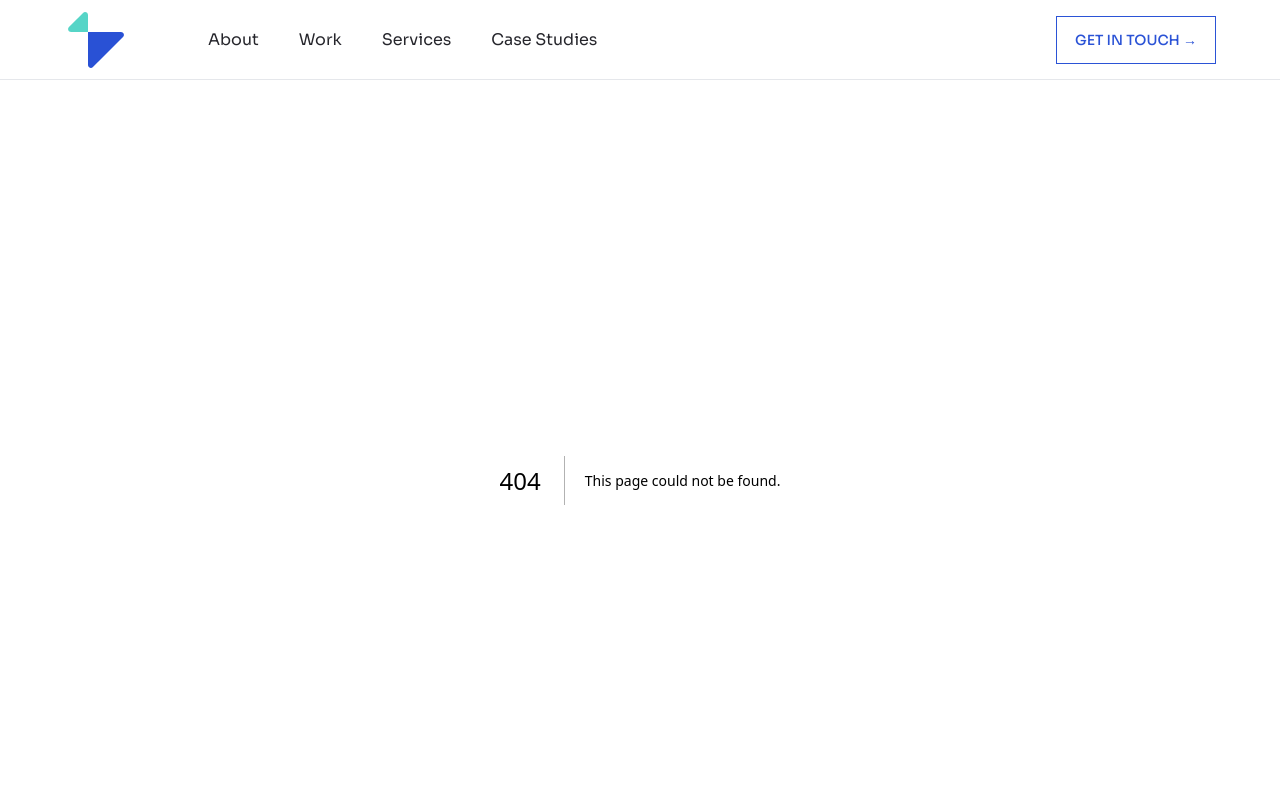
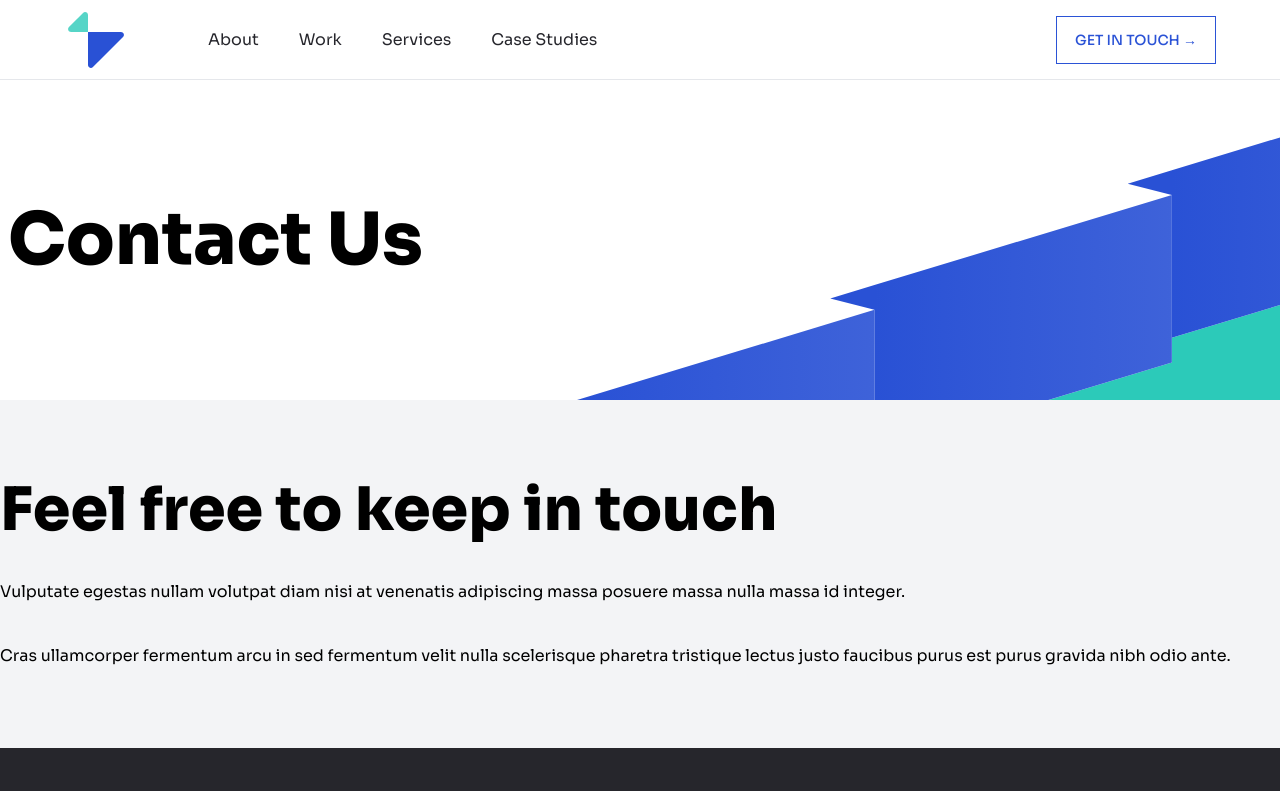
Before and after one commit to Prajjwal22/global-mobile-ads-web, a Next.js app: page /contact in a window 1280 px wide. Before the commit this address had no page. Shown: the top 791 px of the page. Built offline with nearby package versions, Linux system fonts and the light colour scheme.

Commit message:
contact scaffold

```diff
--- /dev/null
+++ b/app/contact/page.tsx
@@ -0,0 +1,33 @@
+import PageHeader from "@/components/PageHeader";
+import React from "react";
+
+export default function ContactPage() {
+  return (
+    <>
+      <PageHeader title="Contact Us " />
+      <section className=" bg-[#F3F4F6]">
+        <div className="max-w-7xl m-auto  py-20">
+          <div className="flex  items-center">
+            <div className="flex flex-col gap-10">
+              <span className="text-6xl font-extrabold">
+                Feel free to keep in touch
+              </span>
+              <span>
+                Vulputate egestas nullam volutpat diam nisi at venenatis
+                adipiscing massa posuere massa nulla massa id integer.
+              </span>
+              <span>
+                Cras ullamcorper fermentum arcu in sed fermentum velit nulla
+                scelerisque pharetra tristique lectus justo faucibus purus est
+                purus gravida nibh odio ante.
+              </span>
+            </div>
+            <div>
+              <form action=""></form>
+            </div>
+          </div>
+        </div>
+      </section>
+    </>
+  );
+}
```
